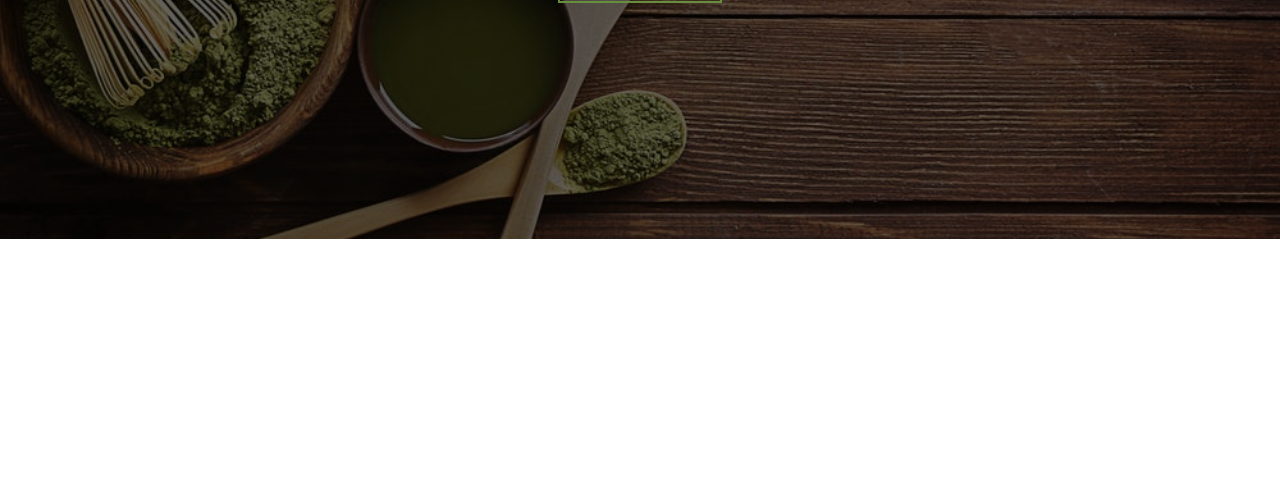
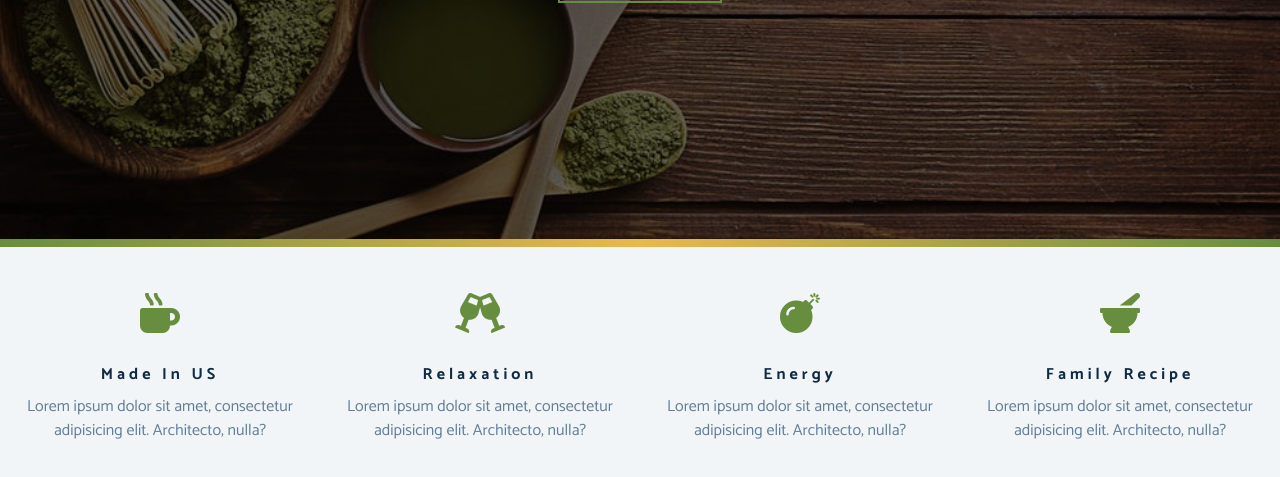
Before and after one commit to devgithinji/tea-station, a plain HTML site: page index.html in a window 1280 px wide. Shown: the part 561-1038 px from the top of the page. Before the commit the page ends 800 px from the top, so only its background shows below. Drawn offline with Linux system fonts and the light colour scheme; a web font is replaced by a local one.

Commit message:
skills section

```diff
--- a/css/styles.css
+++ b/css/styles.css
@@ -123,6 +123,12 @@ p {
     box-shadow: 0 1px 3px rgba(0, 0, 0, 0.2);
 }
 
+.clearfix::before, .clearfix::after {
+    content: '';
+    clear: both;
+    display: table;
+}
+
 .btn:hover {
     color: var(--clr-primary);
     background: var(--clr-primary-light);
@@ -169,3 +175,65 @@ Header
     outline-offset: 0.25rem;
     padding: 1rem 1.7rem;
 }
+
+/*
+====================
+content divider
+====================
+*/
+.content-divider {
+    height: 0.5rem;
+    background: linear-gradient(to left, var(--clr-primary), #e9b949, var(--clr-primary));
+}
+
+/*
+====================
+skills
+====================
+*/
+
+.skills {
+    background: var(--clr-grey-10);
+}
+
+.skill {
+    padding: 2.5rem 0;
+    text-align: center;
+    transition: var(--transition);
+}
+
+.skill-icon {
+    font-size: 2.5rem;
+    margin-bottom: 1.25rem;
+    transition: var(--transition);
+    display: inline-block;
+    color: var(--clr-primary);
+}
+
+.skill-text {
+    color: var(--clr-grey-5);
+    max-width: 17rem;
+    margin: 0 auto;
+}
+
+.skill:hover {
+    background: var(--clr-white);
+    box-shadow: 0 2px var(--clr-primary);
+}
+
+.skill:hover .skill-icon {
+    transform: translateY(-5px);
+}
+
+@media screen and (min-width: 576px) {
+    .skill {
+        float: left;
+        width: 50%;
+    }
+}
+
+@media screen and (min-width: 1200px) {
+    .skill {
+        width: 25%;
+    }
+}
--- a/index.html
+++ b/index.html
@@ -25,6 +25,55 @@
         </a>
     </div>
 </header>
+<!--content divider-->
+<div class="content-divider"></div>
+<!--skills section-->
+<section class="skills clearfix">
+    <!--skill-->
+    <article class="skill">
+        <span class="skill-icon">
+            <i class="fas fa-mug-hot"></i>
+        </span>
+        <h4 class="skill-title">made in US </h4>
+        <p class="skill-text">
+            Lorem ipsum dolor sit amet, consectetur adipisicing elit. Architecto, nulla?
+        </p>
+    </article>
+    <!--    skill end-->
+    <!--skill-->
+    <article class="skill">
+        <span class="skill-icon">
+            <i class="fas fa-glass-cheers"></i>
+        </span>
+        <h4 class="skill-title">relaxation</h4>
+        <p class="skill-text">
+            Lorem ipsum dolor sit amet, consectetur adipisicing elit. Architecto, nulla?
+        </p>
+    </article>
+    <!--    skill end-->
+    <!--skill-->
+    <article class="skill">
+        <span class="skill-icon">
+            <i class="fas fa-bomb"></i>
+        </span>
+        <h4 class="skill-title">energy</h4>
+        <p class="skill-text">
+            Lorem ipsum dolor sit amet, consectetur adipisicing elit. Architecto, nulla?
+        </p>
+    </article>
+    <!--    skill end-->
+    <!--skill-->
+    <article class="skill">
+        <span class="skill-icon">
+            <i class="fas fa-mortar-pestle"></i>
+        </span>
+        <h4 class="skill-title">family recipe</h4>
+        <p class="skill-text">
+            Lorem ipsum dolor sit amet, consectetur adipisicing elit. Architecto, nulla?
+        </p>
+    </article>
+    <!--    skill end-->
+</section>
 
 <script src="app.js"></script>
 </body>
```
